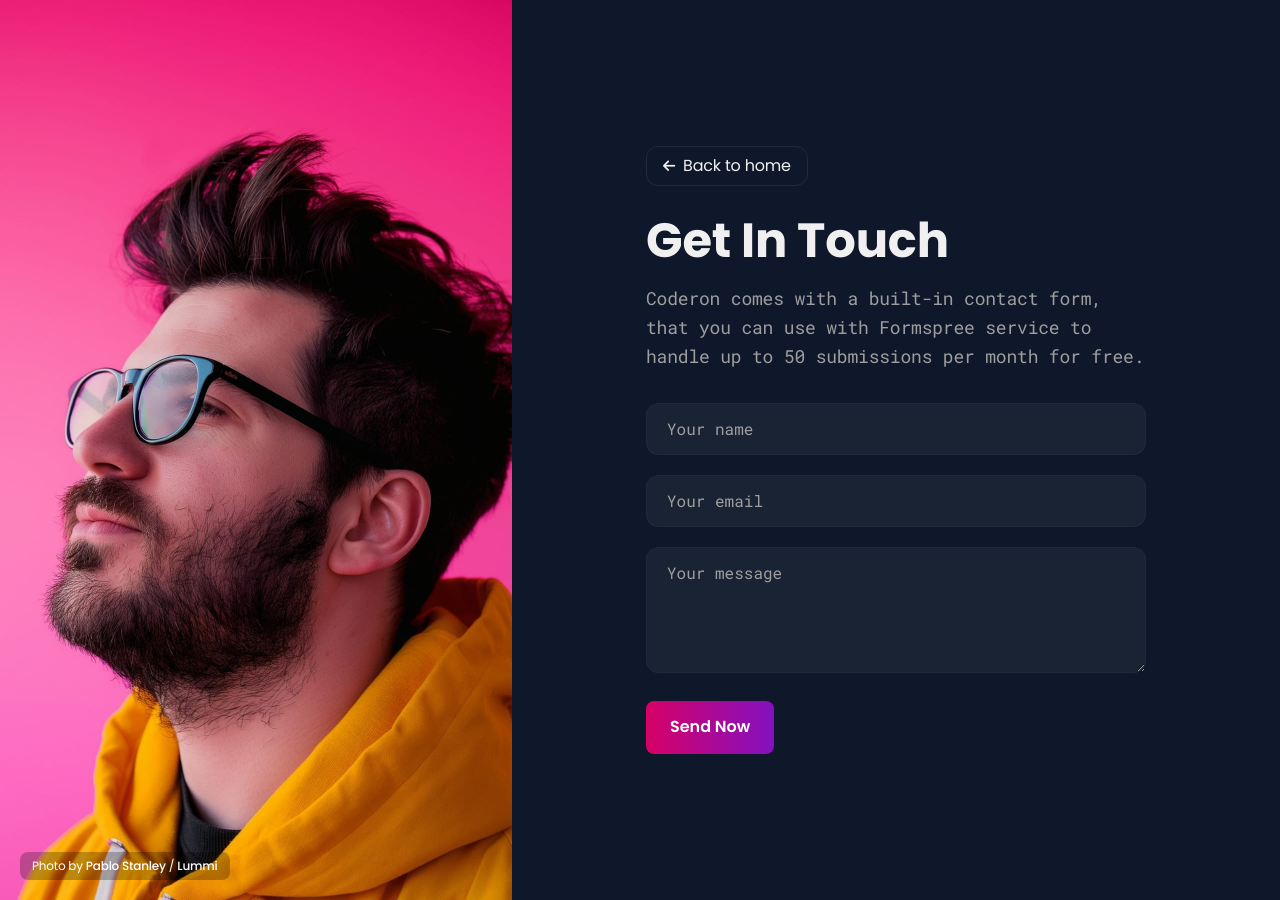
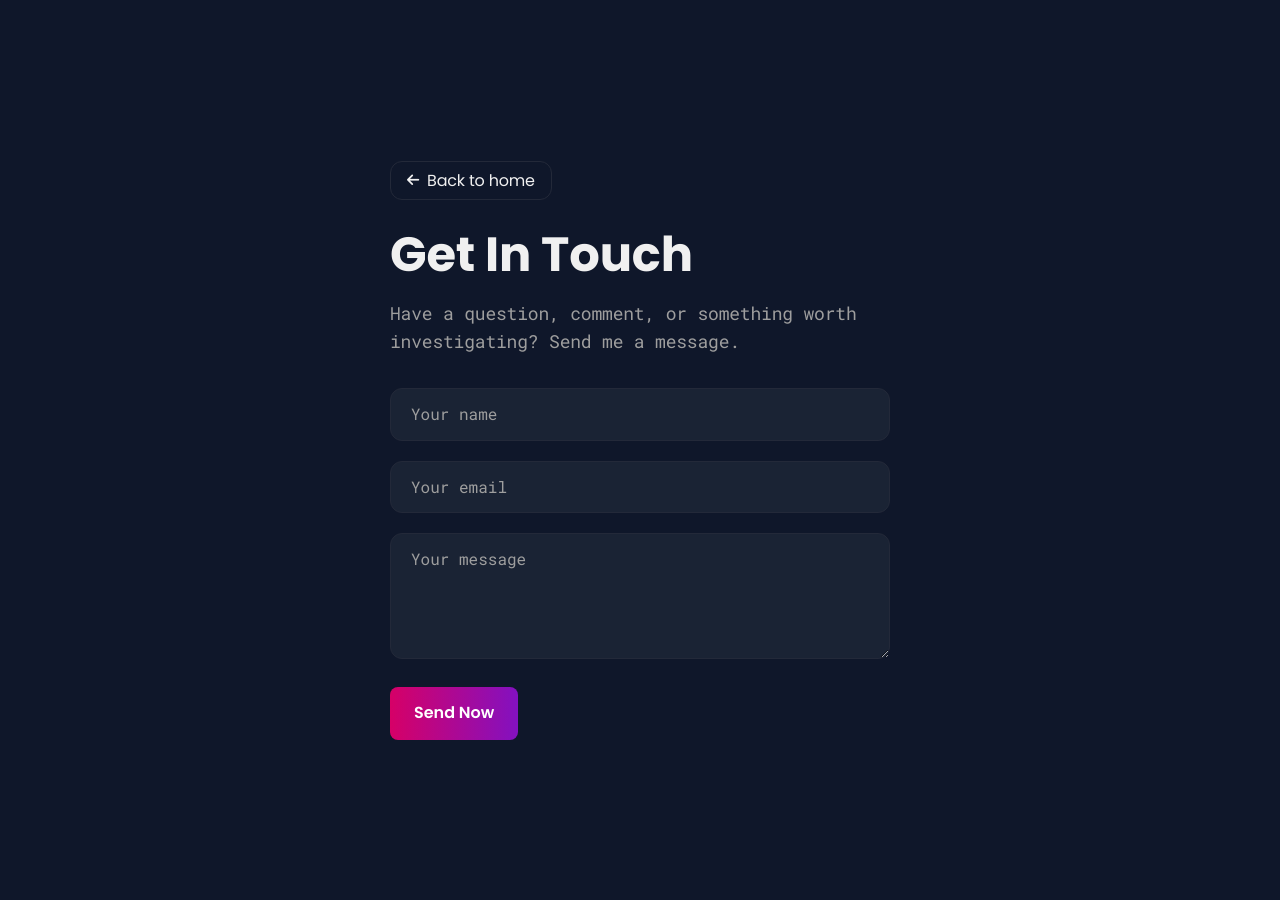
Before and after one commit to cmsuhre/cmsuhre.github.io, a Jekyll site: the page built from _pages/contact.md, in a window 1280 px wide. Built offline with Jekyll 4.4.1, drawn with Linux system fonts in a browser that asks for light colours.

Commit message:
Configure contact and form page

```diff
--- a/_data/settings.yml
+++ b/_data/settings.yml
@@ -160,7 +160,7 @@ social:
 #-------------------------------
 # Contact Settings
 contact:
-  form_id: your@email.com # Add your form_id
+  form_id: mrenvkar # Add your form_id
   button_text: Send Now
 
 # NOTE
--- a/_pages/contact.md
+++ b/_pages/contact.md
@@ -1,8 +1,8 @@
 ---
 layout: contact
 title: Get In Touch
-description: Coderon comes with a built-in contact form, that you can use with Formspree service to handle up to 50 submissions per month for free.
+description: Have a question, comment, or something worth investigating? Send me a message.
 permalink: /contact/
-image: '/images/40.jpg'
-image_caption: 'Photo by [Pablo Stanley](https://www.lummi.ai/creator/pablostanley) / [Lummi](https://www.lummi.ai/)'
+image:
+image_caption:
 ---
```
